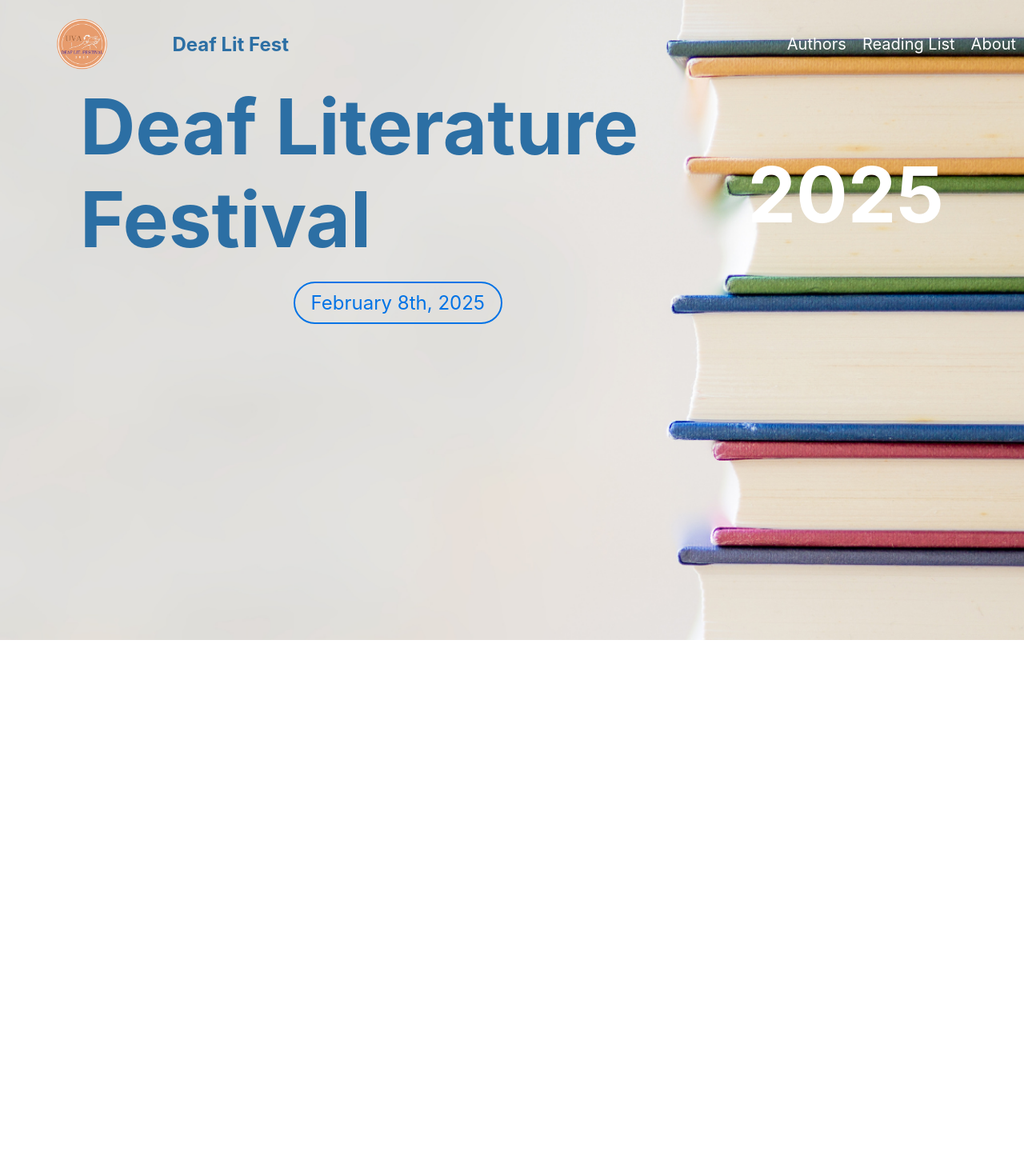
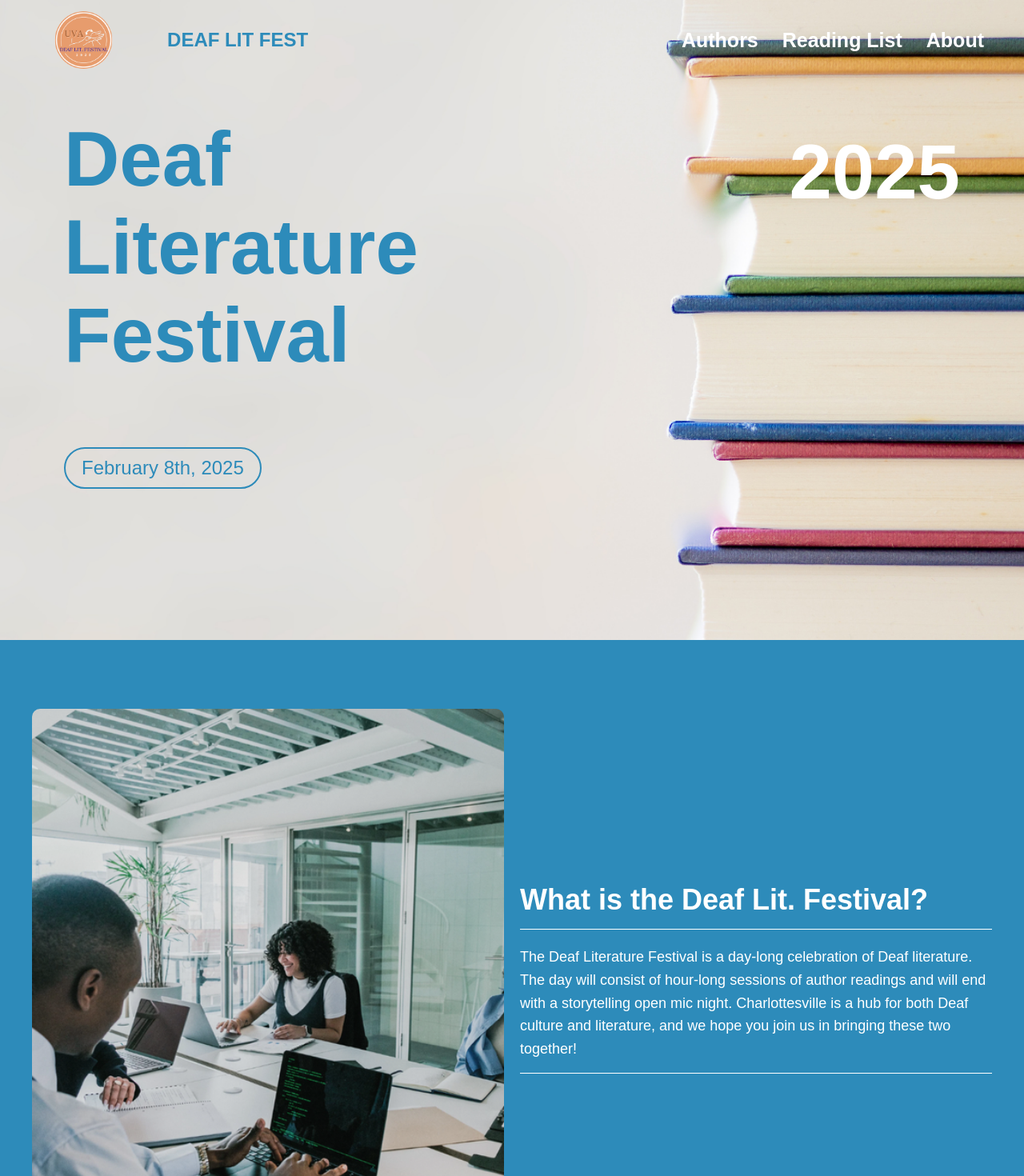
Before and after one commit to cwang12197/deaf_lit_festival, a React (Create React App) app in the folder deaf_ui/: page / in a window 1280 px wide. Shown: the top 1470 px of the page at 80% size. Before the commit the page ends 800 px from the top, so only its background shows below. Built offline with nearby package versions, Linux system fonts and the light colour scheme.

Commit message:
add about festival section

```diff
--- /dev/null
+++ b/deaf_ui/src/AboutFestival/AboutFestival.css
@@ -0,0 +1,47 @@
+.about-festival {
+    display: flex;
+    justify-content: center;
+    align-items: center;
+    min-height: 100vh;
+    background-color: #2d8bba; /* Blue background */
+    color: #ffffff; /* White text for contrast */
+    padding: 20px;
+}
+
+.about-festival-content {
+    display: flex;
+    flex-direction: row;
+    max-width: 1200px;
+    width: 100%;
+    gap: 20px;
+    align-items: center;
+}
+
+.image-section {
+    flex: 1;
+}
+
+.about-image {
+    width: 100%;
+    height: auto;
+    border-radius: 10px;
+}
+
+.text-section {
+    flex: 1;
+    text-align: left;
+}
+
+.text-section h1 {
+    font-size: 36px;
+    margin-bottom: 20px;
+    border-bottom: 1px solid #ffffff;
+    padding-bottom: 15px;
+}
+
+.text-section p {
+    font-size: 18px;
+    line-height: 1.6;
+    padding-bottom: 15px;
+    border-bottom: 1px solid #ffffff;
+}
--- /dev/null
+++ b/deaf_ui/src/AboutFestival/AboutFestival.js
@@ -0,0 +1,24 @@
+import React from 'react';
+import './AboutFestival.css';
+
+function AboutFestival() {
+    return (
+        <div className="about-festival">
+            <div className="about-festival-content">
+                <div className="image-section">
+                    <img src="/peopleworking.png" alt="Team Working" className="about-image" />
+                </div>
+                <div className="text-section">
+                    <h1>What is the Deaf Lit. Festival?</h1>
+                    <p>
+                        The Deaf Literature Festival is a day-long celebration of Deaf literature. The day will consist of hour-long sessions
+                        of author readings and will end with a storytelling open mic night. Charlottesville is a hub for both Deaf culture
+                        and literature, and we hope you join us in bringing these two together!
+                    </p>
+                </div>
+            </div>
+        </div>
+    );
+}
+
+export default AboutFestival;
--- a/deaf_ui/src/App.css
+++ b/deaf_ui/src/App.css
@@ -1,38 +1,148 @@
-.App {
-  text-align: center;
+body {
+  margin: 0;
+  padding: 0;
+  font-family: Arial, sans-serif;
 }
 
-.App-logo {
-  height: 40vmin;
-  pointer-events: none;
+.header {
+  background-color: transparent;
+  padding: 10px;
+  display: flex;
+  justify-content: space-between;
+  align-items: center;
+  position: absolute;
+  width: 100%;
+  top: 0;
+  z-index: 100;
 }
 
-@media (prefers-reduced-motion: no-preference) {
-  .App-logo {
-    animation: App-logo-spin infinite 20s linear;
+.logo {
+  display: flex;
+  align-items: center;
+  gap: 10px;
+}
+
+.logo-img {
+  height: 80px;
+}
+
+.logo-text {
+  color: #2d8bba;
+  margin: 0;
+}
+
+.nav {
+  display: flex;
+  gap: 30px;
+  margin-right: 60px;
+}
+
+.nav-link {
+  text-decoration: none;
+  color: #ffffff;
+  font-size: 25px;
+  font-weight: bold;
+  transition: color 0.3s ease;
+}
+
+.nav-link:hover {
+  color: #000000;
+}
+
+.home-page {
+  background-size: cover;
+  background-position: center;
+  min-height: 100vh;
+  margin: 0;
+  padding: 0;
+  background-color: transparent;
+}
+
+.hero {
+  display: flex;
+  flex-direction: column;
+  justify-content: flex-start;
+  align-items: flex-start;
+  padding: 80px;
+  position: relative;
+}
+
+.title-year-container {
+  display: flex;
+  flex-direction: row;
+  align-items: flex-start;
+  justify-content: space-between;
+  width: 100%;
+}
+
+.title {
+  font-size: 96px;
+  color: #2d8bba;
+}
+
+.title span {
+  display: block;
+}
+
+.year {
+  font-size: 96px;
+  color: #ffffff;
+  align-self: flex-start;
+}
+
+.date-container {
+  display: flex;
+  flex-direction: row;
+  align-items: center;
+  justify-content: center;
+  margin-top: 20px;
+}
+
+.date {
+  font-size: 24px;
+  padding: 10px 20px;
+  border: 2px solid #2d8bba;
+  border-radius: 50px;
+  display: inline-block;
+  color: #2d8bba;
+}
+
+
+@media (max-width: 600px) {
+
+  body {
+    background-color: #2d8bba;
+  }
+
+  .home-page {
+    background-image: none;
+  }
+
+  header {
+    flex-direction: column;
+    align-items: center;
+    padding: 10px;
+  }
+
+
+  nav {
+    flex-direction: column;
+    gap: 10px;
+    margin: 10px 0;
+  }
+
+  .title {
+    font-size: 48px;
+    color: #ffffff;
+  }
+
+  .year {
+    font-size: 48px;
+    color: #ffffff;
+  }
+
+  .date {
+    font-size: 20px;
+    padding: 8px 15px;
   }
 }
-
-.App-header {
-  background-color: #282c34;
-  min-height: 100vh;
-  display: flex;
-  flex-direction: column;
-  align-items: center;
-  justify-content: center;
-  font-size: calc(10px + 2vmin);
-  color: white;
-}
-
-.App-link {
-  color: #61dafb;
-}
-
-@keyframes App-logo-spin {
-  from {
-    transform: rotate(0deg);
-  }
-  to {
-    transform: rotate(360deg);
-  }
-}
--- a/deaf_ui/src/App.js
+++ b/deaf_ui/src/App.js
@@ -1,29 +1,38 @@
 import React from 'react';
 import './App.css';
+import './AboutFestival/AboutFestival';
+import AboutFestival from './AboutFestival/AboutFestival';
 
 function App() {
     return (
         <div>
-      <header style={headerStyle}>
-        <div style={logoStyle}>
-          <img src="logo.png" alt="Deaf Lit Fest Logo" style={{ height: '70px', marginRight: '15px' }} />
-          <h2 style={{ color: '#2c6fa4', margin: 0 }}>Deaf Lit Fest</h2>
+            <header className="header">
+                <div className="logo">
+                    <img src="logo.png" alt="Deaf Lit Fest Logo" className="logo-img" />
+                    <h2 className="logo-text">DEAF LIT FEST</h2>
                 </div>
-        <nav style={navStyle}>
-          <a href="#authors" style={navLinkStyle}>Authors</a>
-          <a href="#reading-list" style={navLinkStyle}>Reading List</a>
-          <a href="#about" style={navLinkStyle}>About</a>
+                <nav className="nav">
+                    <a href="#authors" className="nav-link">Authors</a>
+                    <a href="#reading-list" className="nav-link">Reading List</a>
+                    <a href="#about" className="nav-link">About</a>
                 </nav>
             </header>
-      <div style={homePageStyle}>
-        <div style={heroStyle}>
-          <div style={titleDateContainerStyle}>
-            <h1 style={titleStyle}>Deaf Literature Festival</h1>
-            <div style={dateStyle}>February 8th, 2025</div>
+            <div className="home-page" style={homePageStyle}>
+                <div className="hero">
+                    <div className="title-year-container">
+                        <h1 className="title">
+                            <span>Deaf</span>
+                            <span>Literature</span>
+                            <span>Festival</span>
+                        </h1>
+                        <h2 className="year">2025</h2>
                     </div>
-          <h2 style={yearStyle}>2025</h2>
+                    <div className="date-container">
+                        <div className="date">February 8th, 2025</div>
                     </div>
                 </div>
+            </div>
+            <AboutFestival />
         </div>
     );
 }
@@ -38,72 +47,4 @@ const homePageStyle = {
     backgroundColor: 'transparent',
   };
 
-const headerStyle = {
-  backgroundColor: 'transparent',
-  padding: '20px',
-  display: 'flex',
-  justifyContent: 'space-between',
-  alignItems: 'center',
-  position: 'absolute',
-  width: '100%',
-  top: 0,
-  zIndex: 100,
-};
-
-const logoStyle = {
-  display: 'flex',
-  alignItems: 'center',
-  gap: '15px',
-};
-
-const navStyle = {
-  display: 'flex',
-  gap: '20px',
-  margin: '0 30px',
-};
-
-const navLinkStyle = {
-  textDecoration: 'none',
-  color: '#ffffff',
-  fontSize: '20px',
-};
-
-const heroStyle = {
-  display: 'flex',
-  justifyContent: 'space-between',
-  alignItems: 'center',
-  padding: '80px',
-  position: 'relative',
-};
-
-const titleDateContainerStyle = {
-  display: 'flex',
-  flexDirection: 'column',
-  alignItems: 'center',
-  justifyContent: 'center',
-};
-
-const titleStyle = {
-  fontSize: '96px',
-  color: '#2c6fa4',
-  margin: '20px 20px 0',
-};
-
-const dateStyle = {
-  marginTop: '20px',
-  fontSize: '24px',
-  padding: '10px 20px',
-  border: '2px solid #0073e6',
-  borderRadius: '50px',
-  display: 'inline-block',
-  color: '#0073e6',
-};
-
-const yearStyle = {
-  fontSize: '96px',
-  color: '#ffffff',
-  margin: '0 20px',
-  alignSelf: 'center',
-};
-
 export default App;
```
Also changed, not shown: deaf_ui/public/peopleworking.png (added). Lines whose indentation alone changed are shown as unchanged.
